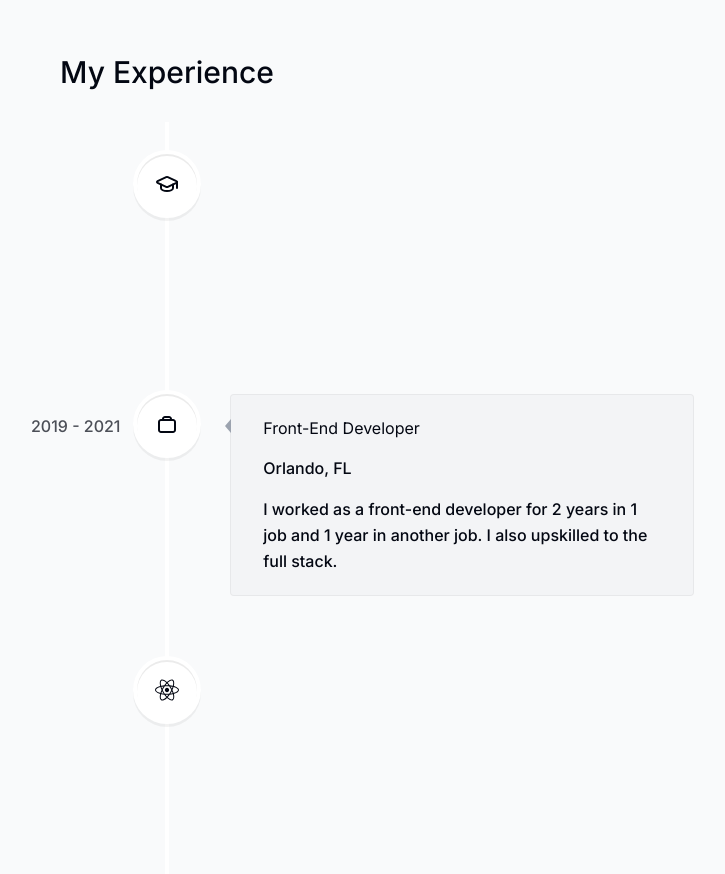
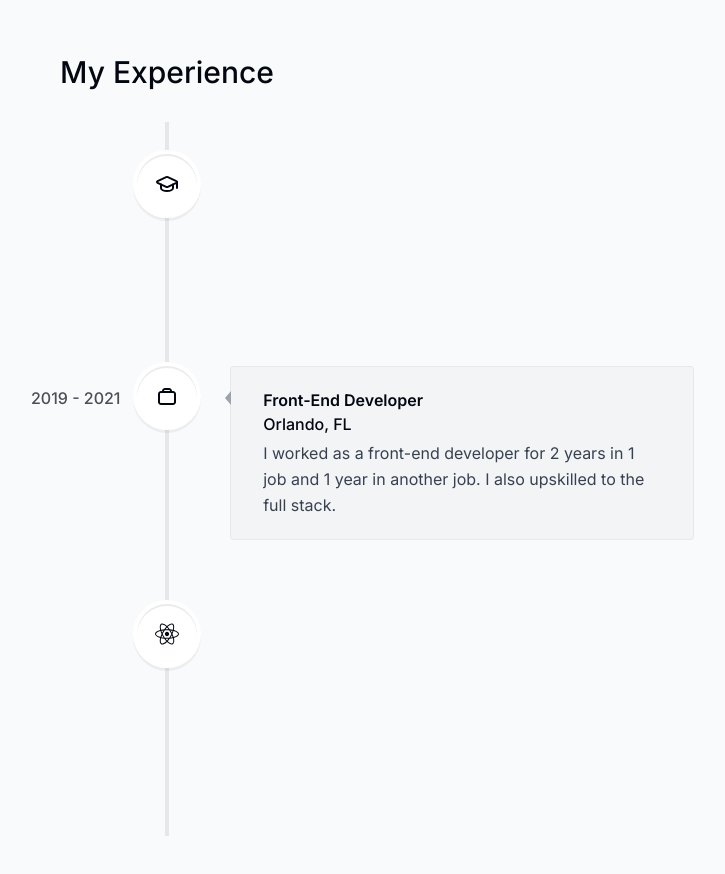
Before and after one commit to ruben-arcos/rubenarcos, a Next.js app: page / in a window 1280 px wide. Shown: the part 3100-3974 px from the top of the page, without its empty margins (473-1198 px from the left). Built offline with nearby package versions, Linux system fonts and the light colour scheme.

Commit message:
colored the line for the experience timeline, added styles to global.css

```diff
--- a/app/globals.css
+++ b/app/globals.css
@@ -1,3 +1,7 @@
 @tailwind base;
 @tailwind components;
 @tailwind utilities;
+
+html {
+    --line-color: #e5e7eb
+}
--- a/components/Experience.tsx
+++ b/components/Experience.tsx
@@ -13,7 +13,7 @@
   return (
     <section id="experience" className="scroll-mt-28">
       <SectionHeading>my experience</SectionHeading>
-      <VerticalTimeline>
+      <VerticalTimeline lineColor="">
         {experiencesData.map((item, index) => (
           <React.Fragment key={index}>
             <VerticalTimelineElement
@@ -35,9 +35,11 @@
                 fontSize: "1.5rem",
               }}
             >
-              <h3>{item.title}</h3>
-              <p>{item.location}</p>
-              <p>{item.description}</p>
+              <h3 className="font-semibold capitalize">{item.title}</h3>
+              <p className="font-normal !mt-0">{item.location}</p>
+              <p className="!mt-1 !font-normal text-gray-700">
+                {item.description}
+              </p>
             </VerticalTimelineElement>
           </React.Fragment>
         ))}
```
